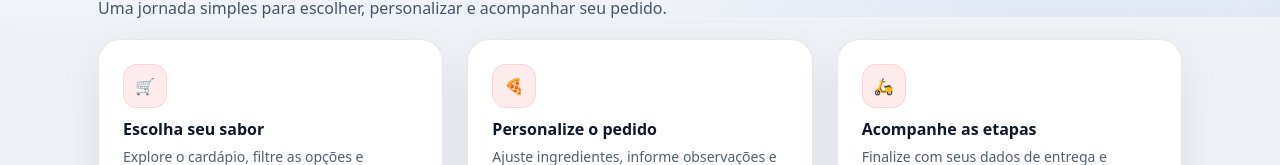
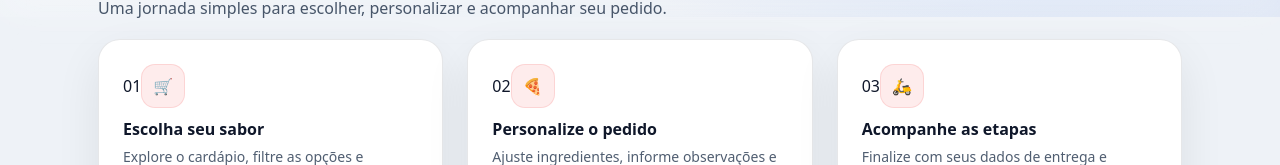
Before and after one commit to HelioConde/site-pizzaria, a React (Vite) app: page / in a window 1280 px wide. Shown: the part 783-948 px from the top of the page. Built offline with nearby package versions, Linux system fonts and the light colour scheme; no server answers; the database is empty.

Commit message:
design(home): add step index to editorial process cards

```diff
--- a/src/components/sections/HowItWorks/HowItWorks.jsx
+++ b/src/components/sections/HowItWorks/HowItWorks.jsx
@@ -41,6 +41,9 @@ export default function HowItWorks({ data }) {
                 key={step.id ?? `how-it-works-step-${index}`}
                 className={styles.card}
               >
+                <span className={styles.stepNumber} aria-hidden="true">
+                  {String(index + 1).padStart(2, "0")}
+                </span>
                 <div className={styles.icon} aria-hidden="true">
                   {safeIcon}
                 </div>
```
